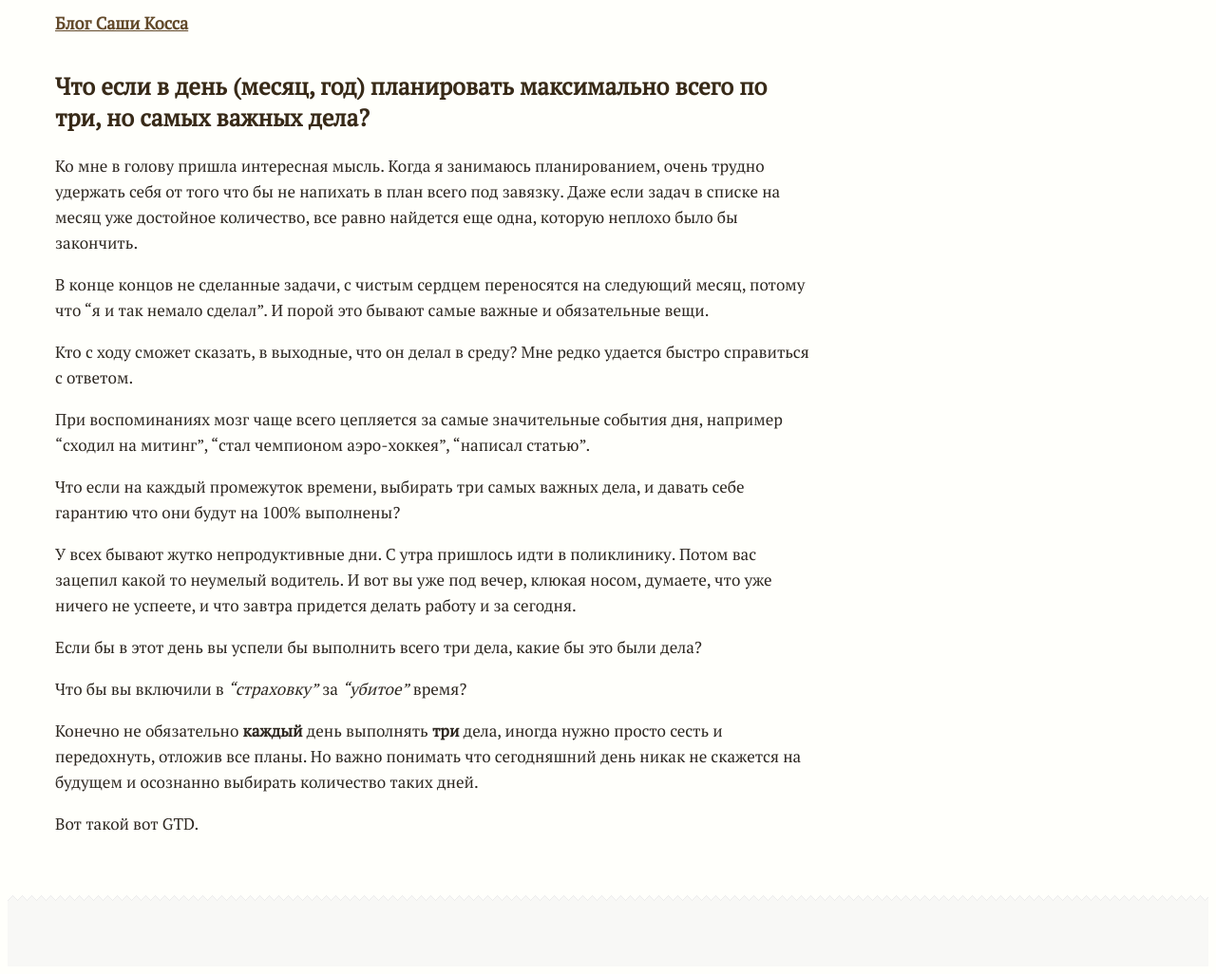
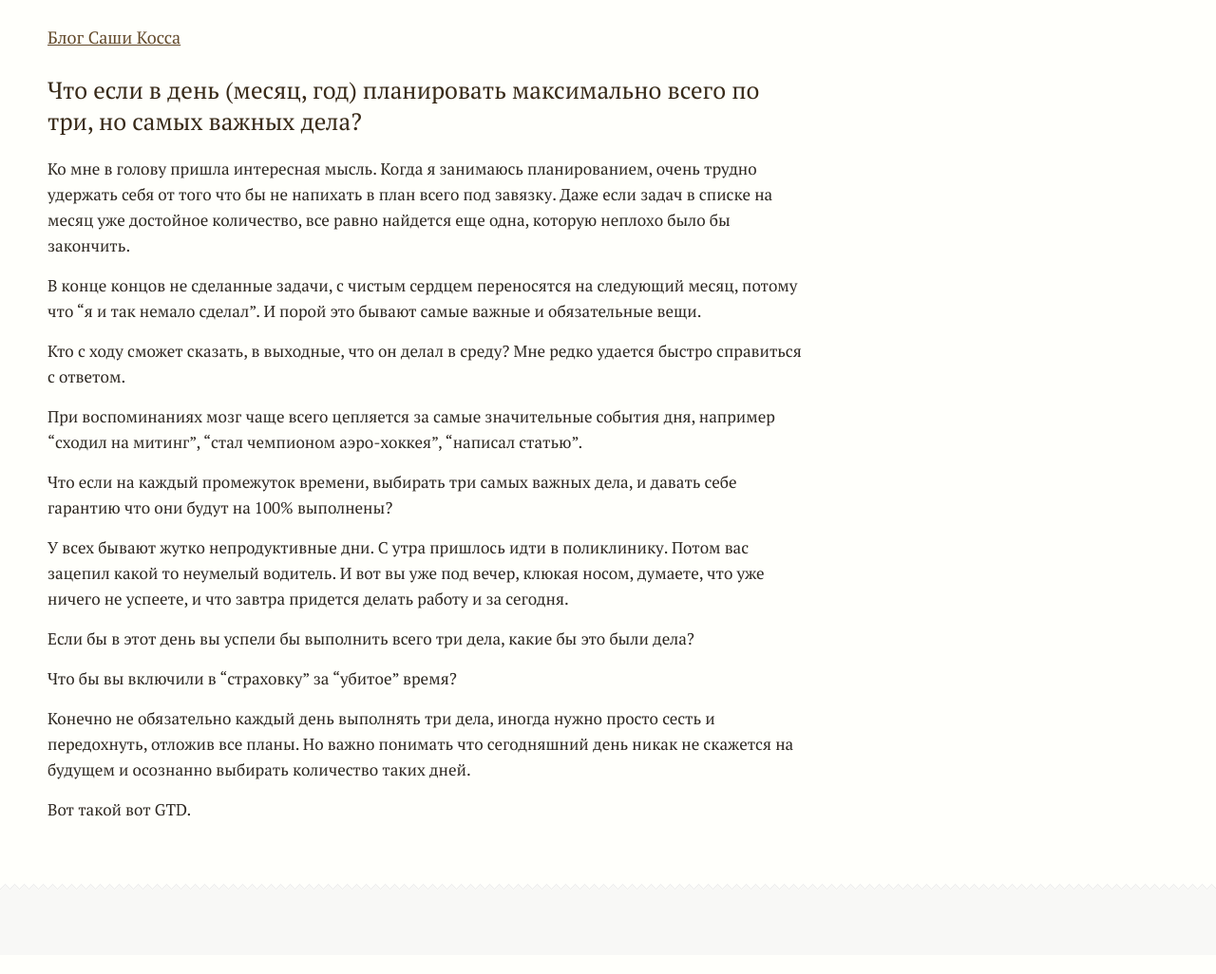
Before and after one commit to megannimara/blog.nocorp.me, a Jekyll site: the page built from _posts/2011-12-10-3-to-do.md, in a window 1280 px wide. Shown: the whole page at 95% size. Built offline with Jekyll 4.4.1, drawn with Linux system fonts in a browser that asks for light colours; Markdown is read by kramdown in place of the engine named in the settings.

Commit message:
Update stylesheets FTW.

```diff
--- a/_layouts/default.html
+++ b/_layouts/default.html
@@ -4,6 +4,7 @@
     <meta charset="utf-8">
     <link href="/images/favicon.png" rel="shortcut icon">
 
+    <link rel="stylesheet" href="/stylesheets/reset.css">
     <link rel="stylesheet" href="/stylesheets/master.css">
     <link href='http://fonts.googleapis.com/css?family=PT+Serif&subset=latin,cyrillic' rel='stylesheet' type='text/css'>
     <link rel="stylesheet" href="http://yandex.st/highlightjs/6.1/styles/solarized_light.min.css">
--- a/index.html
+++ b/index.html
@@ -3,8 +3,8 @@ layout: default
 title: Home
 ---
 
-<ul>
+<ul class="posts-list">
   {% for post in site.posts %}
-    <li><a href="{{ post.url }}">{{ post.title }}</a></li>
+    <li class="posts-item"><a href="{{ post.url }}">{{ post.title }}</a></li>
   {% endfor %}
 </ul>
--- a/stylesheets/master.css
+++ b/stylesheets/master.css
@@ -16,19 +16,25 @@ a:hover {
 h1 {
   padding: 0 50px;
   font-size: 18px;
+  margin: 30px 0;
 }
 
 .post h2 {
   font-size: 25px;
   line-height: 33px;
   color: #382a18;
+  padding-bottom: 20px;
 }
 
 .post-content {
   max-width: 800px;
   font-size: 17px;
   line-height: 27px;
-  padding: 5px 50px 15px;
+  padding: 0 50px 20px;
+}
+
+.post-content p {
+  padding-bottom: 15px;
 }
 
 .post-likes {
@@ -39,3 +45,12 @@ h1 {
   padding: 45px 50px 30px;
   background: #f8f8f6 url('/images/comments_background.gif') repeat-x;
 }
+
+.posts-list {
+  padding: 0 50px;
+}
+
+.posts-item {
+  list-style: disc;
+  margin-bottom: 10px;
+}
--- /dev/null
+++ b/stylesheets/reset.css
@@ -0,0 +1,48 @@
+/* http://meyerweb.com/eric/tools/css/reset/
+   v2.0 | 20110126
+   License: none (public domain)
+*/
+
+html, body, div, span, applet, object, iframe,
+h1, h2, h3, h4, h5, h6, p, blockquote, pre,
+a, abbr, acronym, address, big, cite, code,
+del, dfn, em, img, ins, kbd, q, s, samp,
+small, strike, strong, sub, sup, tt, var,
+b, u, i, center,
+dl, dt, dd, ol, ul, li,
+fieldset, form, label, legend,
+table, caption, tbody, tfoot, thead, tr, th, td,
+article, aside, canvas, details, embed,
+figure, figcaption, footer, header, hgroup,
+menu, nav, output, ruby, section, summary,
+time, mark, audio, video {
+	margin: 0;
+	padding: 0;
+	border: 0;
+	font-size: 100%;
+	font: inherit;
+	vertical-align: baseline;
+}
+/* HTML5 display-role reset for older browsers */
+article, aside, details, figcaption, figure,
+footer, header, hgroup, menu, nav, section {
+	display: block;
+}
+body {
+	line-height: 1;
+}
+ol, ul {
+	list-style: none;
+}
+blockquote, q {
+	quotes: none;
+}
+blockquote:before, blockquote:after,
+q:before, q:after {
+	content: '';
+	content: none;
+}
+table {
+	border-collapse: collapse;
+	border-spacing: 0;
+}
```
